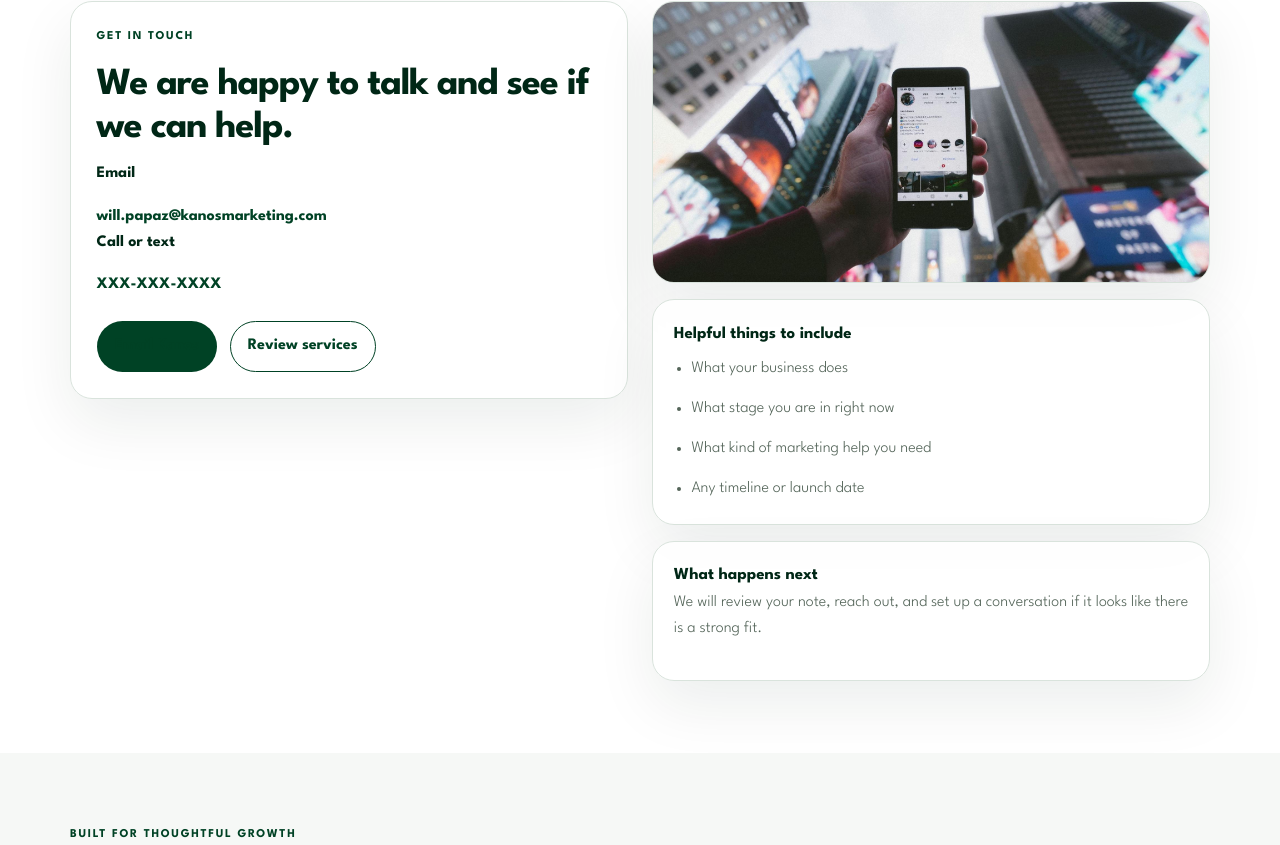
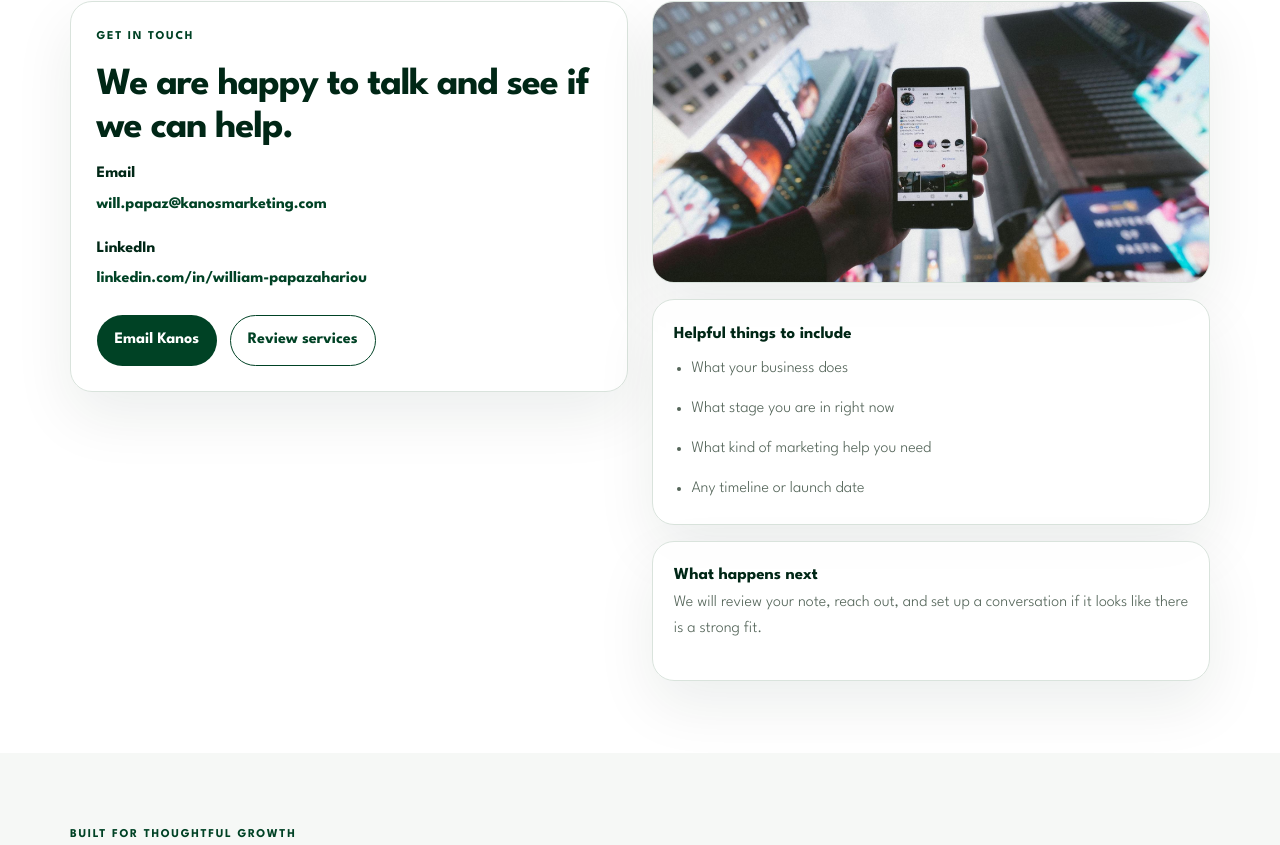
Before and after one commit to patgratt/kanosGroup, a React (Vite) app: page /contact in a window 1280 px wide. Shown: the part 724-1569 px from the top of the page. Built offline with nearby package versions, Linux system fonts and the light colour scheme.

Commit message:
fix contact page

```diff
--- a/src/pages/ContactPage.jsx
+++ b/src/pages/ContactPage.jsx
@@ -42,9 +42,15 @@ export default function ContactPage() {
               </p>
               <a href="mailto:will.papaz@kanosmarketing.com">will.papaz@kanosmarketing.com</a>
               <p>
-                <strong>Call or text</strong>
+                <strong>LinkedIn</strong>
               </p>
-              <a href="tel:+1-000-000-0000">XXX-XXX-XXXX</a>
+              <a
+                href="https://www.linkedin.com/in/william-papazahariou?utm_source=share_via&utm_content=profile&utm_medium=member_ios"
+                target="_blank"
+                rel="noopener noreferrer"
+              >
+                linkedin.com/in/william-papazahariou
+              </a>
             </div>
             <div className="cta-row">
               <a href="mailto:will.papaz@kanosmarketing.com" className="btn">
--- a/styles.css
+++ b/styles.css
@@ -254,6 +254,7 @@ b {
 .cta-actions {
   display: flex;
   flex-wrap: wrap;
+  align-items: center;
   gap: 0.8rem;
   margin-top: 1.4rem;
 }
@@ -921,7 +922,6 @@ b {
 }
 
 .value-list-card > div + div,
-.contact-detail-list p + a,
 .clean-list li + li {
   margin-top: 0.85rem;
 }
@@ -949,10 +949,24 @@ b {
   padding: 1.6rem;
 }
 
-.contact-card-large a {
+.contact-card-large a:not(.btn) {
   text-decoration: none;
   color: var(--green-700);
   font-weight: 700;
+}
+
+.contact-detail-list p {
+  margin: 0 0 0.25rem;
+}
+
+.contact-detail-list a {
+  display: block;
+  margin: 0 0 1.1rem;
+  word-break: break-word;
+}
+
+.contact-detail-list a:last-of-type {
+  margin-bottom: 0;
 }
 
 .clean-list {
```
